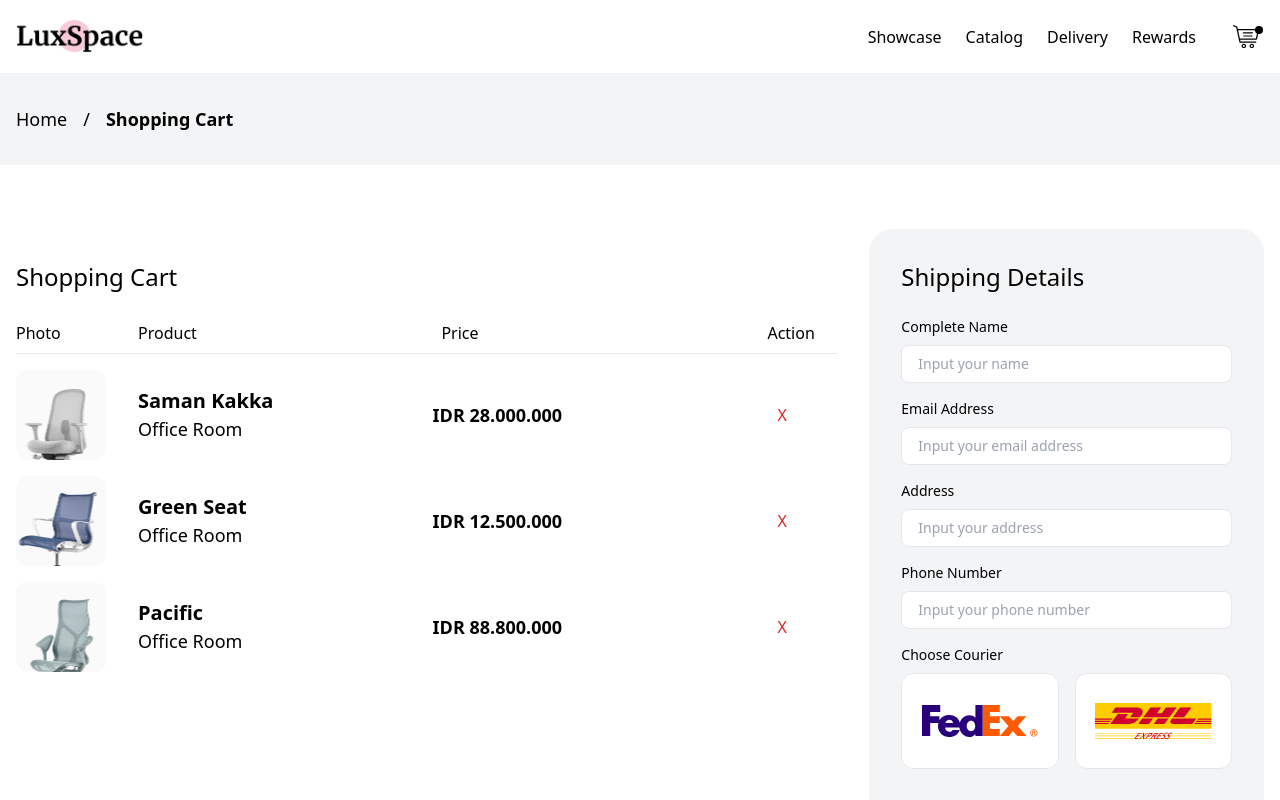
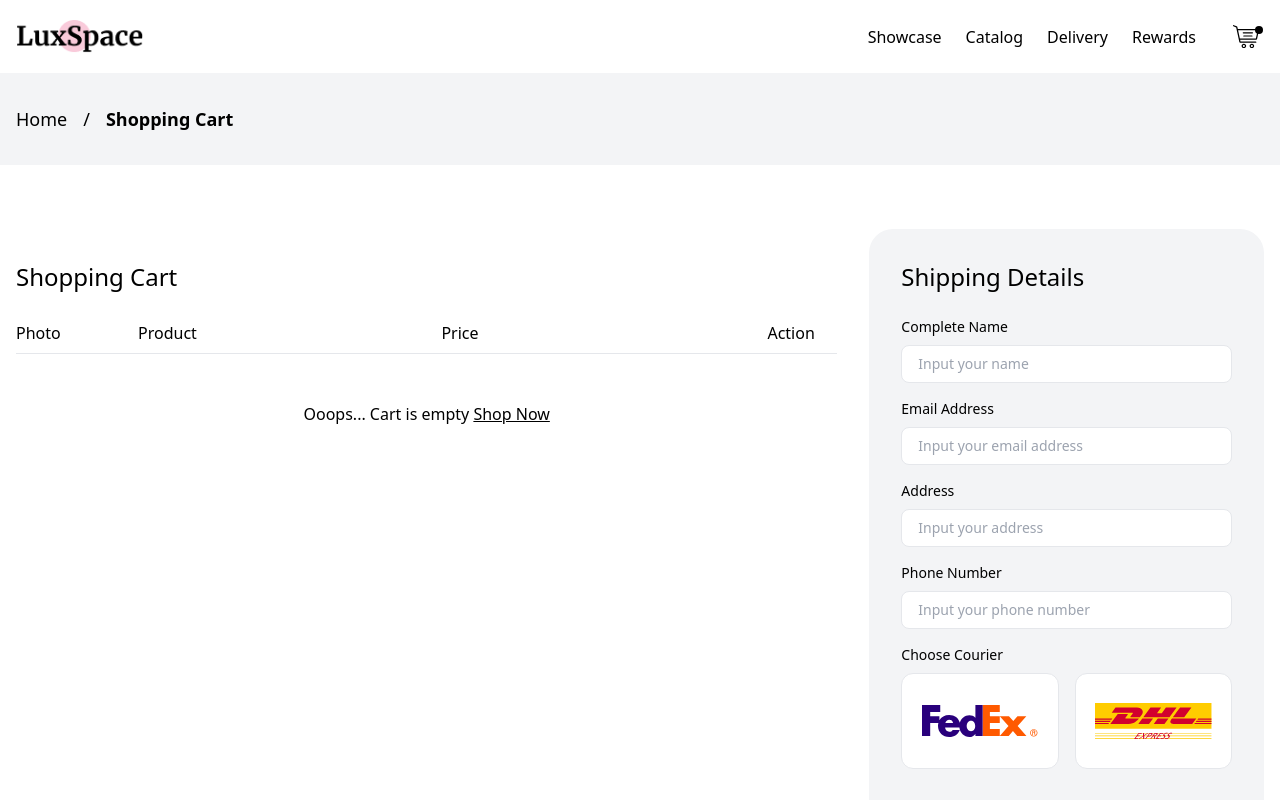
Before and after one commit to nardikakurniawan/luxspace-react, a React (Create React App) app: page /cart in a window 1280 px wide. Shown: the top 800 px of the page. Built offline with nearby package versions, Linux system fonts and the light colour scheme.

Commit message:
Cart video 1

```diff
--- a/src/helpers/hooks/useGlobalContext.js
+++ b/src/helpers/hooks/useGlobalContext.js
@@ -25,6 +25,18 @@
           : { [action.item.id]: action.item },
       };
 
+    case "REMOVE_FROM_CART":
+      return {
+        ...state,
+        cart: Object.keys(state.cart)
+          .filter((key) => +key !== !action.id)
+          .reduce((acc, key) => {
+            const item = state.cart[key];
+            acc[item.id] = item;
+            return acc;
+          }, {}),
+      };
+
     default: {
       throw new Error(`Unhandled action type ${action.type}`);
     }
--- a/src/parts/Cart/ShoppingCart.js
+++ b/src/parts/Cart/ShoppingCart.js
@@ -1,6 +1,11 @@
 import React from "react";
+import { Link } from "react-router-dom";
+import { useGlobalContext } from "helpers/hooks/useGlobalContext";
 
 export default function ShoppingCart() {
+  const { state, dispatch } = useGlobalContext();
+  console.log(state);
+
   return (
     <div className="w-full px-4 mb-4 md:w-8/12 md:mb-0" id="shopping-cart">
       <div className="flex flex-start mb-4 mt-8 pb-3 border-b border-gray-200 md:border-b-0">
@@ -32,23 +37,26 @@
         </div>
       </div>
 
-      <p id="cart-empty" className="hidden text-center py-8">
-        Ooops... Cart is empty
-        <a href="details.html" className="underline">
+      {Object.keys(state.cart).length === 0 ? (
+        <p id="cart-empty" className=" text-center py-8">
+          Ooops... Cart is empty{" "}
+          <Link to="/" className="underline">
             Shop Now
-        </a>
+          </Link>
         </p>
-
-      {/* <!-- START: ROW 1 --> */}
+      ) : (
+        Object.keys(state.cart).map((key) => {
+          const item = state.cart[key];
+          return (
             <div
               className="flex flex-start flex-wrap items-center mb-4 -mx-4"
-        data-row="1"
+              key={key}
             >
               <div className="px-4 flex-none">
                 <div className="" style={{ width: 90, height: 90 }}>
                   <img
-              src="./images/content/chair-1.png"
-              alt="chair-1"
+                    src={item.imgUrls[0]}
+                    alt={item.title}
                     className="object-cover rounded-xl w-full h-full"
                   />
                 </div>
@@ -56,23 +64,27 @@
               <div className="px-4 w-auto flex-1 md:w-5/12">
                 <div className="">
                   <h6 className="font-semibold text-lg md:text-xl leading-8">
-              Saman Kakka
+                    {item.title}
                   </h6>
-            <span className="text-sm md:text-lg">Office Room</span>
+                  <span className="text-sm md:text-lg">
+                    {item.category.title}
+                  </span>
                   <h6 className="font-semibold text-base md:text-lg block md:hidden">
-              IDR 28.000.000
+                    IDR {item.price}
                   </h6>
                 </div>
               </div>
               <div className="px-4 w-auto flex-none md:flex-1 md:w-5/12 hidden md:block">
                 <div className="">
-            <h6 className="font-semibold text-lg">IDR 28.000.000</h6>
+                  <h6 className="font-semibold text-lg">IDR {item.price}</h6>
                 </div>
               </div>
               <div className="px-4 w-2/12">
                 <div className="text-center">
                   <button
-              data-delete-item="1"
+                    onClick={() =>
+                      dispatch({ type: "REMOVE_FROM_CART", id: item.id })
+                    }
                     className="text-red-600 border-none focus:outline-none px-3 py-1"
                   >
                     X
@@ -80,93 +92,9 @@
                 </div>
               </div>
             </div>
-      {/* <!-- END: ROW 1 --> */}
-
-      {/* <!-- START: ROW 2 --> */}
-      <div
-        className="flex flex-start flex-wrap items-center mb-4 -mx-4"
-        data-row="2"
-      >
-        <div className="px-4 flex-none">
-          <div className="" style={{ width: 90, height: 90 }}>
-            <img
-              src="./images/content/chair-2.png"
-              alt="chair-2"
-              className="object-cover rounded-xl w-full h-full"
-            />
-          </div>
-        </div>
-        <div className="px-4 w-auto flex-1 md:w-5/12">
-          <div className="">
-            <h6 className="font-semibold text-lg md:text-xl leading-8">
-              Green Seat
-            </h6>
-            <span className="text-sm md:text-lg">Office Room</span>
-            <h6 className="font-semibold text-base md:text-lg block md:hidden">
-              IDR 28.000.000
-            </h6>
-          </div>
-        </div>
-        <div className="px-4 w-auto flex-none md:flex-1 md:w-5/12 hidden md:block">
-          <div className="">
-            <h6 className="font-semibold text-lg">IDR 12.500.000</h6>
-          </div>
-        </div>
-        <div className="px-4 w-2/12">
-          <div className="text-center">
-            <button
-              data-delete-item="2"
-              className="text-red-600 border-none focus:outline-none px-3 py-1"
-            >
-              X
-            </button>
-          </div>
-        </div>
-      </div>
-      {/* <!-- END: ROW 2 --> */}
-
-      {/* <!-- START: ROW 3 --> */}
-      <div
-        className="flex flex-start flex-wrap items-center mb-4 -mx-4"
-        data-row="3"
-      >
-        <div className="px-4 flex-none">
-          <div className="" style={{ width: 90, height: 90 }}>
-            <img
-              src="./images/content/chair-3.png"
-              alt="chair-3"
-              className="object-cover rounded-xl w-full h-full"
-            />
-          </div>
-        </div>
-        <div className="px-4 w-auto flex-1 md:w-5/12">
-          <div className="">
-            <h6 className="font-semibold text-lg md:text-xl leading-8">
-              Pacific
-            </h6>
-            <span className="text-sm md:text-lg">Office Room</span>
-            <h6 className="font-semibold text-base md:text-lg block md:hidden">
-              IDR 28.000.000
-            </h6>
-          </div>
-        </div>
-        <div className="px-4 w-auto flex-none md:flex-1 md:w-5/12 hidden md:block">
-          <div className="">
-            <h6 className="font-semibold text-lg">IDR 88.800.000</h6>
-          </div>
-        </div>
-        <div className="px-4 w-2/12">
-          <div className="text-center">
-            <button
-              data-delete-item="3"
-              className="text-red-600 border-none focus:outline-none px-3 py-1"
-            >
-              X
-            </button>
-          </div>
-        </div>
-      </div>
-      {/* <!-- END: ROW 3 --> */}
+          );
+        })
+      )}
     </div>
   );
 }
```
Lines whose indentation alone changed are shown as unchanged.
